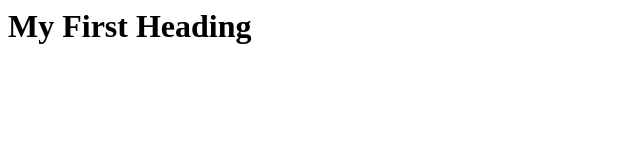
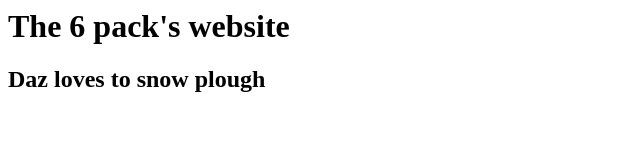
Before and after one commit to danielreyn/Website, a plain HTML site: page index.html in a window 1280 px wide. Shown: the whole page, without its empty margins (0-640 px from the left). Drawn offline with Linux system fonts and the light colour scheme.

Commit message:
Update index.html

```diff
--- a/index.html
+++ b/index.html
@@ -1,5 +1,6 @@
 <html>
-<h1>My First Heading</h1>
+<h1>The 6 pack's website</h1>
+<h2>Daz loves to snow plough<h2>
 
 
 </html>
```
